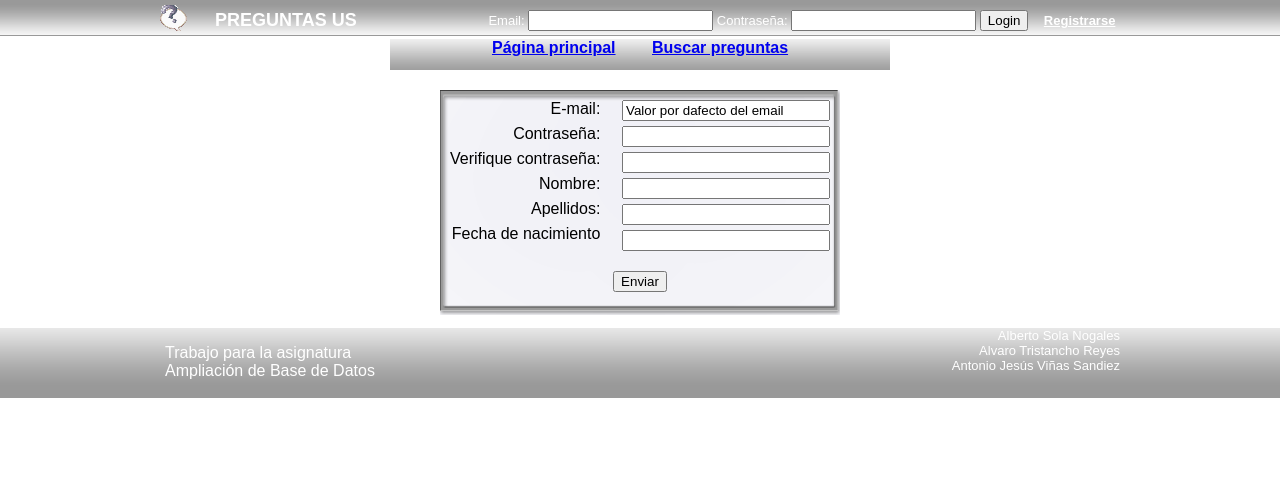
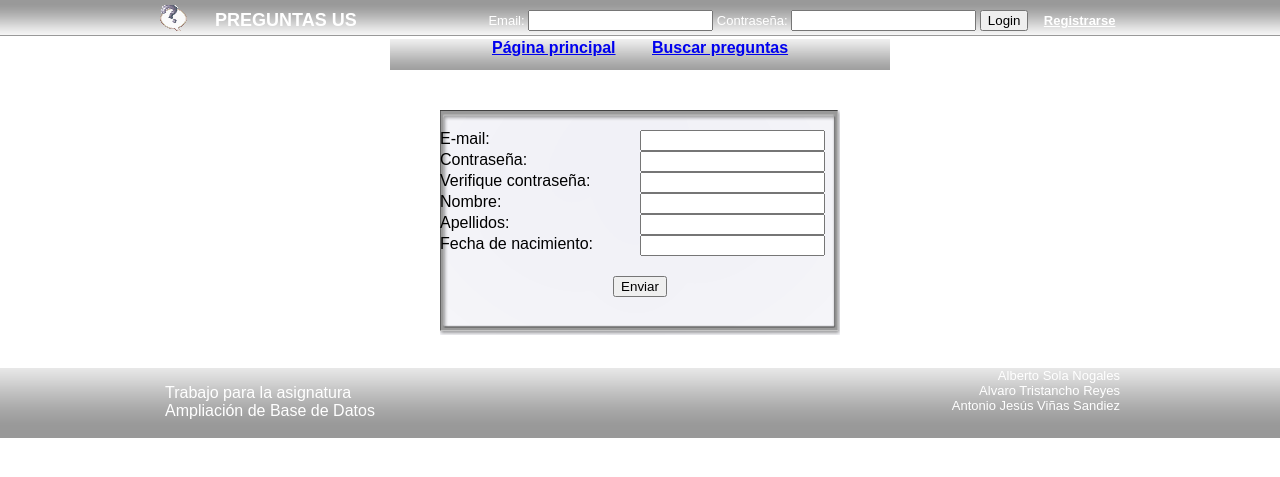
Before and after one commit to varusblack/preguntasus, a PHP site: page /registrarse.php in a window 1280 px wide. Shown: the top 477 px of the page. Run offline with PHP 8.4, Linux system fonts and the light colour scheme.

Commit message:
a pantalla registrarse se muestra correctamente

```diff
--- a/ABD/includes/styles/css/preguntasus.css
+++ b/ABD/includes/styles/css/preguntasus.css
@@ -176,12 +176,14 @@ html, body {
 }
 
 #cuadroRegistrarse{
-	margin:0 auto 0 auto;
+	margin:40px auto 0 auto;
+        padding-top: 20px;
 	clear:both;
-	margin-top:20px;
 	width:400px;
 	height: 225px;
-	background-image: url('../imagenes/fondocuadroregistrarse.png');
+	background-image: url('../imagenes/fondocuadroregistrarse.png') ;
+        background-repeat: no-repeat;
+
 }
 
 #labelsRegistrarse{
@@ -191,8 +193,12 @@ html, body {
 	float:left;
 	clear: left;
 }
-#labelsRegistrarse div.separado {
-	padding-top:7px;
+#campo{
+	margin:10px 0 10px 0;
+}
+div.campo div{
+    float:left;
+    width:50%;
 }
 #inputsRegistrarse{
 	padding-top:10px;
--- a/ABD/registrarse.php
+++ b/ABD/registrarse.php
@@ -5,81 +5,51 @@ require_once ("./includes/widgets/barranavegacion.php");
 ?>
 
 <div id="contenedor_cuerpo">
-<?
-if(isset($parametros["errores"])){
-	echo show::mostrar("erroresRegistro",$parametros["errores"]);
-	$datos=$parametros["datos"];
-}else{
-	$datos=array();
-	$datos["email"]="Valor por dafecto del email";
-}
-?>
     <form name="datos" method="post" action="../modulos/procesaRegistro.php">
         <div id="cuadroRegistrarse">
-	    	<div id="labelsRegistrarse">
-	    		<div class="labelRegistrarse">
+            <div class="campo">
+                <div class="labels">
                     <label for="email">E-mail:</label>
                 </div>
-	    		<div class="labelRegistrarse separado">
+
+                    <input id="email" type="text" name="email" />
+
+            </div>
+            <div class="campo">
+                <div class="labels">
                     <label for="pass1">Contraseña:</label>
                 </div>
-	    		<div class="labelRegistrarse separado">
+                <input id="pass1" type="password" name="pass1" />
+            </div>
+            <div class="campo">
+                <div class="labels">
                     <label for="pass2">Verifique contraseña:</label>
                 </div>
-	    		<div class="labelRegistrarse separado">
+                <input id="pass2" type="password" name="pass2" />
+            </div>
+            <div class="campo">
+                <div class="labels">
                     <label for="nombre">Nombre:</label>
                 </div>
-	    		<div class="labelRegistrarse separado">
-	    			<label for="apellidos">Apellidos:</label>
-	    		</div>
-	    		<div class="labelRegistrarse separado">
-	    			<label for="fechaNacimiento">Fecha de nacimiento</label>
-	    		</div>
-	    	</div>
-	    	<div id="inputsRegistrarse">
-	    		<div class="inputRegistrarse">
-	    			<input id="email" type="text" name="email" value="<?php echo $datos['email'];?>"/>
-	    		</div>
-	    		<div class="inputRegistrarse separado">
-	    			<input id="pass1" type="password" name="pass1" />
-	    		</div>
-	    		<div class="inputRegistrarse separado">
-	    			<input id="pass2" type="password" name="pass2" />
-	    		</div>
-	    		<div class="inputRegistrarse separado">
                 <input type="text" id="nombre" name="nombre" />
             </div>
-	    		<div class="inputRegistrarse separado">
+            <div class="campo">
+                <div class="labels">
+                    <label for="apellidos">Apellidos:</label>
+
+                </div>
                 <input type="text" id="apellidos" name="apellidos" />
             </div>
-	    		<div class="inputRegistrarse separado">
+            <div class="campo">
+                <div class="labels">
+                    <label for="fechaNacimiento">Fecha de nacimiento:</label>
+                </div>
                 <input type="text" id="fechaNacimiento" name="fechaNacimiento" />
-	    		</div>
             </div>
             <div id="botonRegistrarse">
                 <input type="submit" value="Enviar"/>
             </div>
         </div>
-
-
-
-
-        <!-- <fieldset>
-            <label for="email">E-mail:</label>
-            <input id="email" type="text" name="email" value="<?php echo $datos['email'];?>"/>
-            <label for="pass1">Contraseña:</label>
-            <input id="pass1" type="password" name="pass1" />
-            <label for="pass2">Verifique contraseña:</label>
-            <input id="pass2" type="password" name="pass2" />
-            <label for="nombre">Nombre:</label>
-            <input type="text" id="nombre" name="nombre" />
-            <label for="apellidos">Apellidos:</label>
-            <input type="text" id="apellidos" name="apellidos" />
-            <label for="fechaNacimiento">Fecha de nacimiento</label>
-            <input type="text" id="fechaNacimiento" name="fechaNacimiento" />
-
-            <input type="submit" />
-        </fieldset> -->
     </form>
 </div>
 <?php
```
Also changed, not shown: 1 other file. Lines whose indentation alone changed are shown as unchanged.
